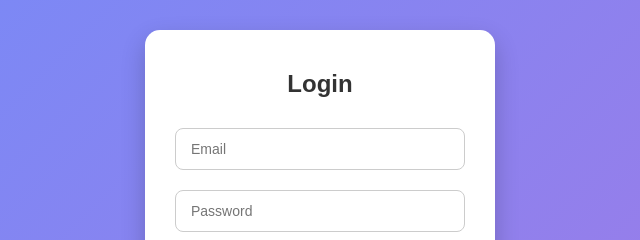
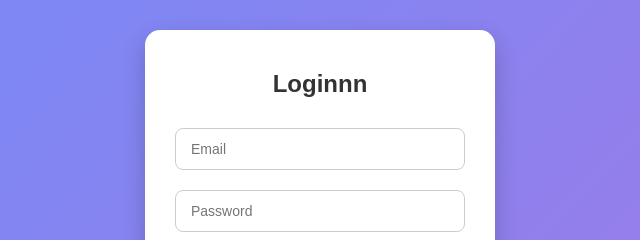
Before and after one commit to huzaifa-kzk/DailyJournal, a plain HTML site: page frontend/login.html in a window 1280 px wide. Shown: the part 210-450 px from the top of the page, 320-960 px from the left. Drawn offline with Linux system fonts and the light colour scheme.

Commit message:
asg test

```diff
--- a/frontend/login.html
+++ b/frontend/login.html
@@ -6,7 +6,7 @@
 </head>
 <body>
   <div class="container">
-    <h2>Login</h2>
+    <h2>Loginnn</h2>
     <input id="email" placeholder="Email">
     <input id="password" type="password" placeholder="Password">
     <button onclick="login()">Login</button>
```
